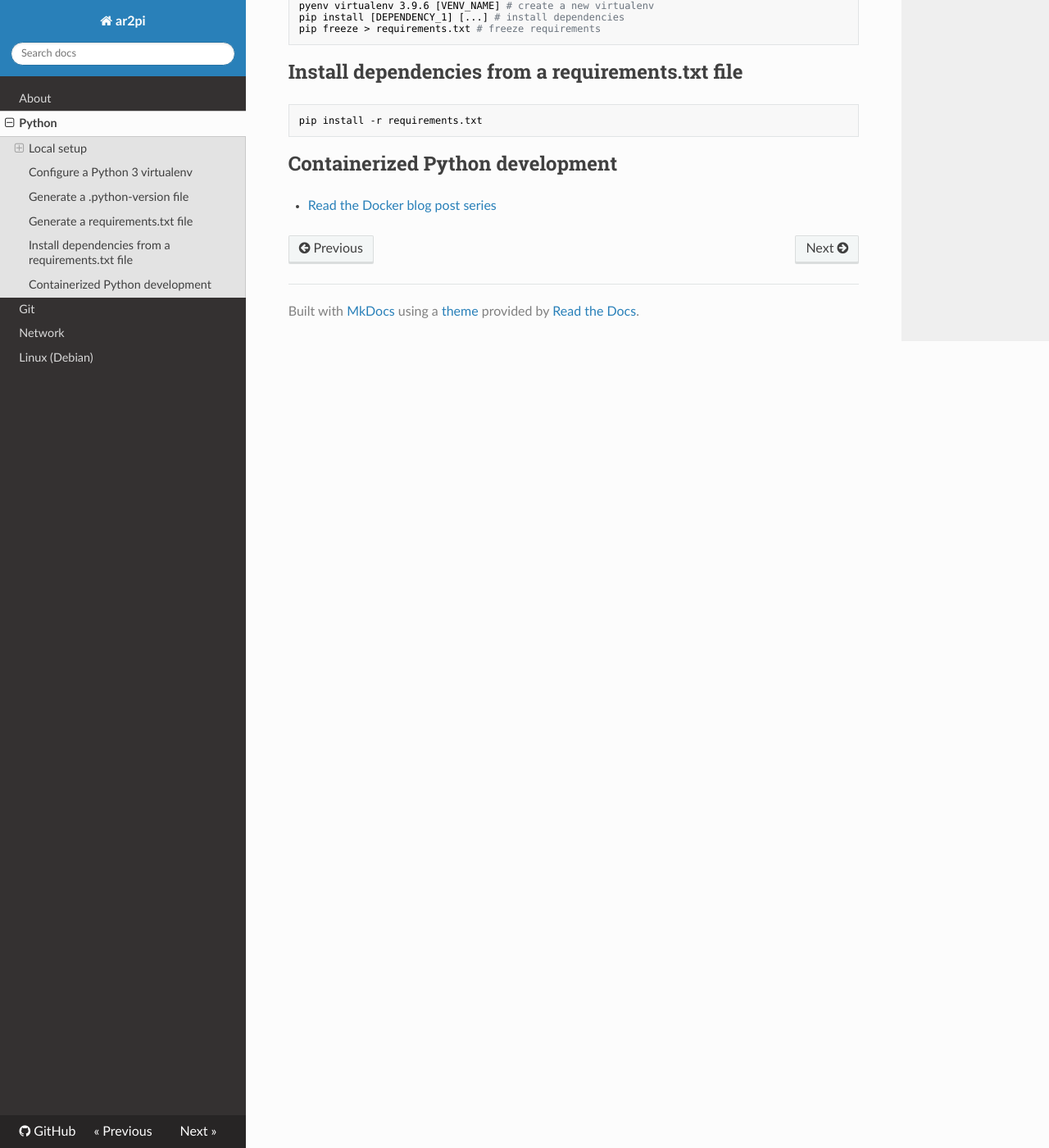
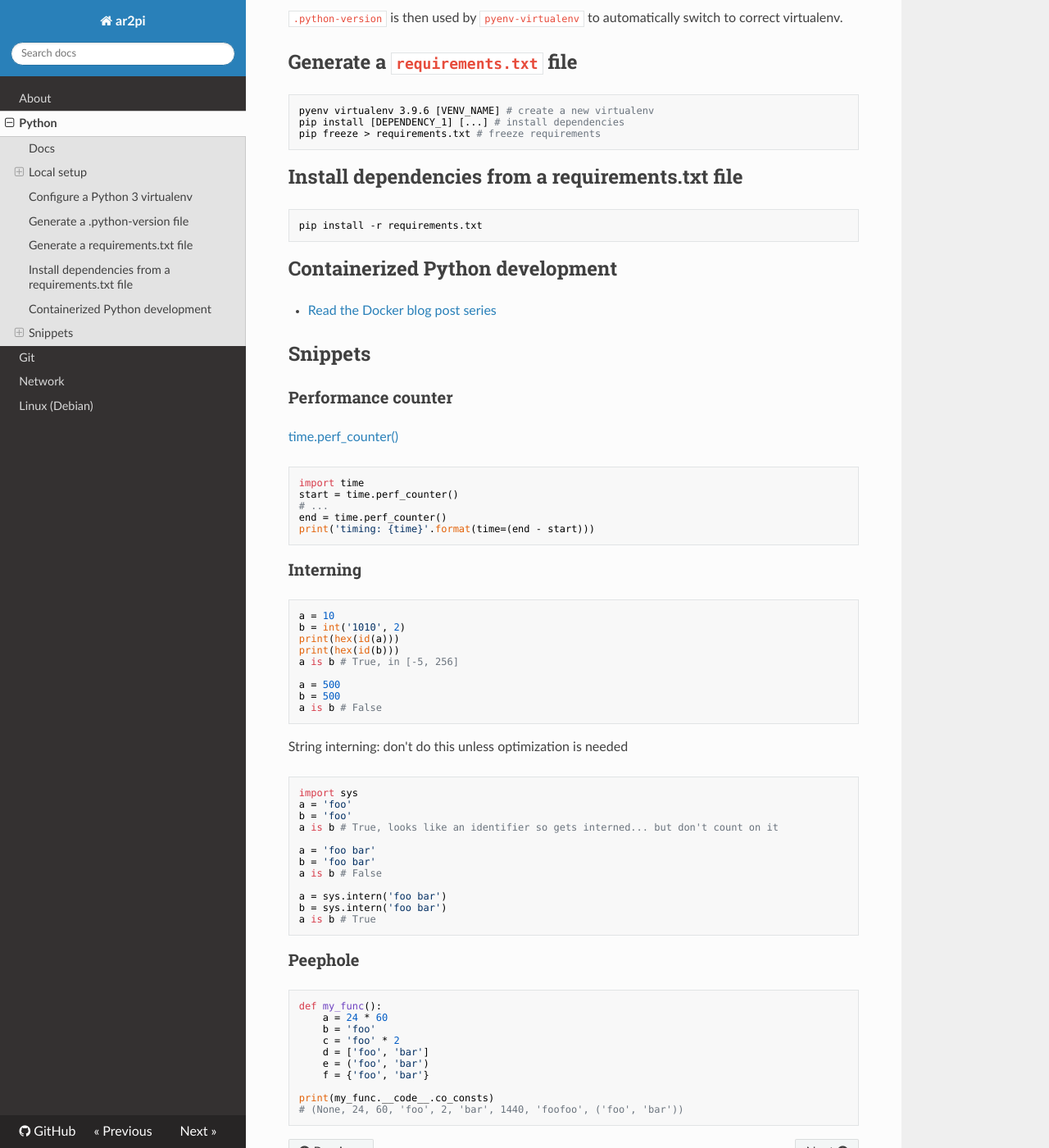
Before and after one commit to ar2pi/ar2pi, an MkDocs documentation site: the page built from docs/python.md, in a window 1280 px wide and 1400 px high, scrolled down 1466 px. Shown: the whole window at 82% size. Built offline with MkDocs 1.6.1, drawn with Linux system fonts in a browser that asks for light colours; nearby versions of some CDN libraries; some of the changed text lies outside the part shown.

Commit message:
add Python snippets

````diff
--- a/docs/python.md
+++ b/docs/python.md
@@ -1,4 +1,9 @@
 # Python
+
+## Docs
+
+- [The Python Language Reference](https://docs.python.org/3/reference/index.html)
+- [The Python Standard Library](https://docs.python.org/3/library/index.html)
 
 ## Local setup
 
@@ -81,3 +86,63 @@ pip install -r requirements.txt
 ## Containerized Python development
 
 - [Read the Docker blog post series](https://www.docker.com/blog/tag/python-env-series/)
+
+## Snippets
+
+### Performance counter
+
+[time.perf_counter()](https://docs.python.org/3/library/time.html#time.perf_counter)
+
+```python
+import time
+start = time.perf_counter()
+# ...
+end = time.perf_counter()
+print('timing: {time}'.format(time=(end - start)))
+```
+
+
+### Interning
+
+```python
+a = 10
+b = int('1010', 2)
+print(hex(id(a)))
+print(hex(id(b)))
+a is b # True, in [-5, 256]
+
+a = 500
+b = 500
+a is b # False
+```
+
+String interning: don't do this unless optimization is needed
+```python
+import sys
+a = 'foo'
+b = 'foo'
+a is b # True, looks like an identifier so gets interned... but don't count on it
+
+a = 'foo bar'
+b = 'foo bar'
+a is b # False
+
+a = sys.intern('foo bar')
+b = sys.intern('foo bar')
+a is b # True
+```
+
+### Peephole
+
+```python
+def my_func():
+    a = 24 * 60
+    b = 'foo'
+    c = 'foo' * 2
+    d = ['foo', 'bar']
+    e = ('foo', 'bar')
+    f = {'foo', 'bar'}
+
+print(my_func.__code__.co_consts)
+# (None, 24, 60, 'foo', 2, 'bar', 1440, 'foofoo', ('foo', 'bar'))
+```
````
